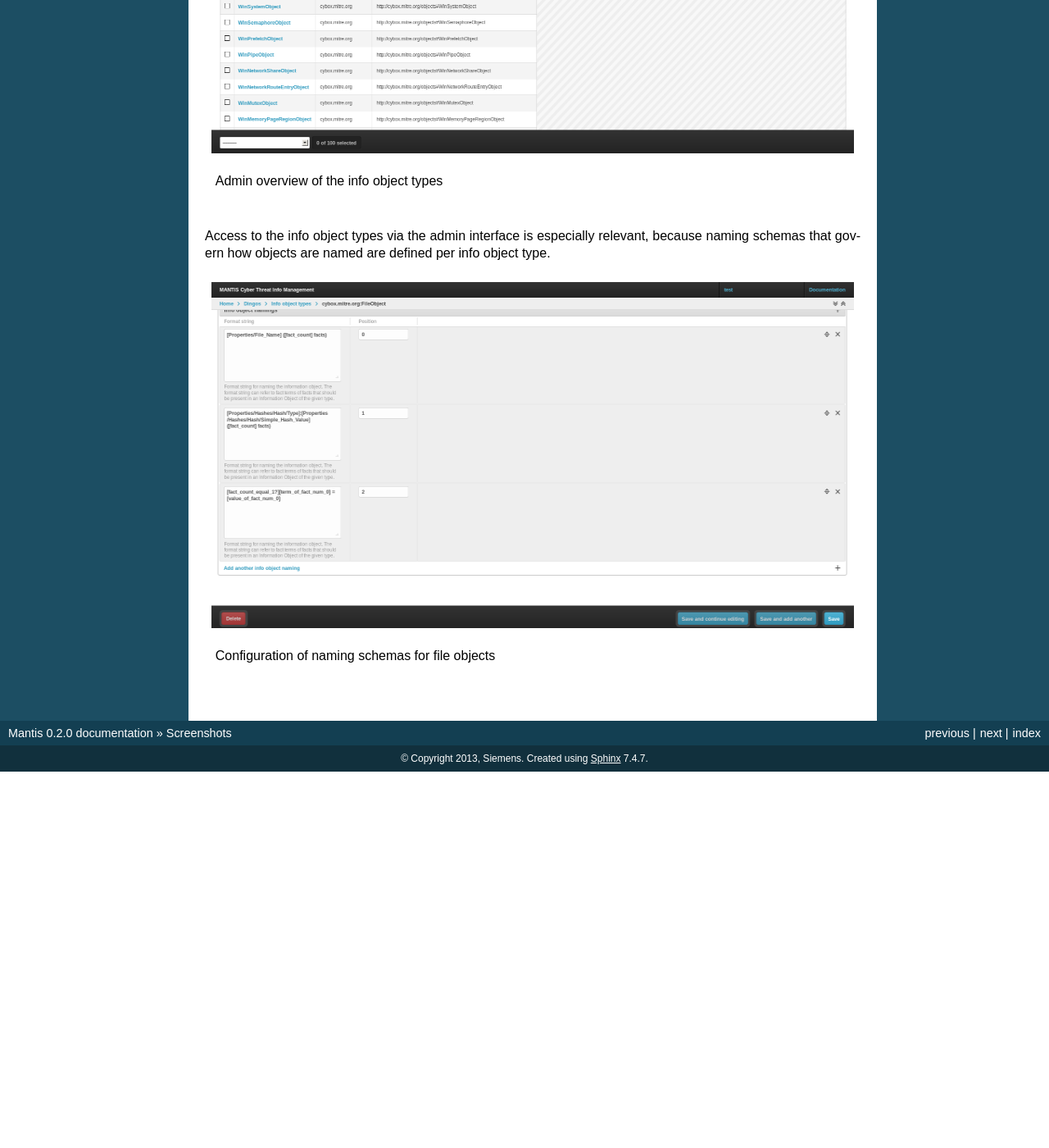
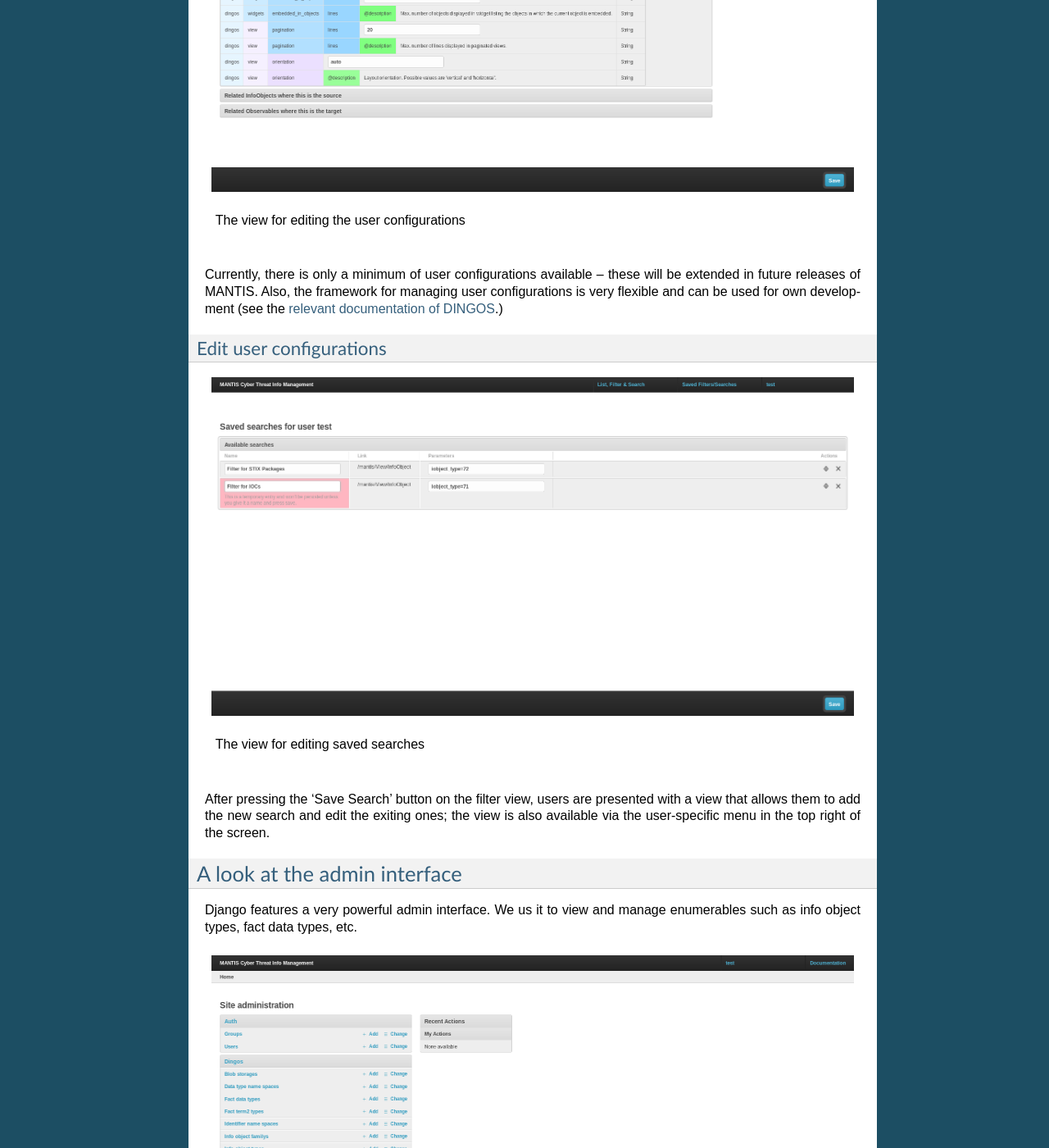
Before and after one commit to bgro/django-mantis, a Sphinx documentation site: the page built from docs/screenshots.rst, in a window 1280 px wide and 1400 px high, scrolled down 8858 px. Shown: the whole window at 82% size. Built offline with Sphinx 7.4.7, drawn with Linux system fonts in a browser that asks for light colours; before the commit the page ends 9799 px from its top, so only the background shows below that; some of the changed text lies outside the part shown.

Commit message:
Adding screenshots to documentation.

```diff
--- a/docs/screenshots.rst
+++ b/docs/screenshots.rst
@@ -19,6 +19,25 @@
    :align: center
 
    The login screen
+
+Menus
+-----
+
+In its default configuration, MANTIS currently presents three menus:
+
+.. figure:: images/mantis_menus.png
+   :scale: 50 %
+   :align: center
+
+   The menus presented to the user by MANTIS
+
+
+
+
+* A menu over which the existing search/filter views are accessible
+* A menu over which saved searches are accessible
+* A menu for viewing/editing user-specific information
+
 
 
 Viewing imported information objects
@@ -209,6 +228,45 @@
    Viewing a search result
 
 
+Editing user-specific data
+--------------------------
+
+Currently, each user can edit his user configurations and saved searches.
+
+
+Edit user configurations
+;;;;;;;;;;;;;;;;;;;;;;;;
+
+.. figure:: images/mantis_edit_user_config.PNG
+   :scale: 50 %
+   :align: center
+
+   The view for editing the user configurations
+
+Currently, there is only a minimum of user configurations available -- these
+will be extended in future releases of MANTIS. Also, the framework for
+managing user configurations is very flexible and can be used for own development
+(see the `relevant documentation of DINGOS`_.)
+
+.. _relevant documentation of DINGOS: http://django-dingos.readthedocs.org/en/latest/dingos_guide_to_userconfiguration.html
+
+Edit user configurations
+;;;;;;;;;;;;;;;;;;;;;;;;
+
+
+.. figure:: images/mantis_edit_saved_searches.PNG
+   :scale: 50 %
+   :align: center
+
+   The view for editing saved searches
+
+After pressing the 'Save Search' button on the filter view, users are presented with a view
+that allows them to add the new search and edit the exiting ones; the view is also
+available via the user-specific menu in the top right of the screen.
+
+
+
+
 A look at the admin interface
 -----------------------------
 
```
Also changed, not shown: docs/images/mantis_edit_saved_searches.PNG (added), docs/images/mantis_edit_user_config.PNG (added), docs/images/mantis_menus.png (added).
